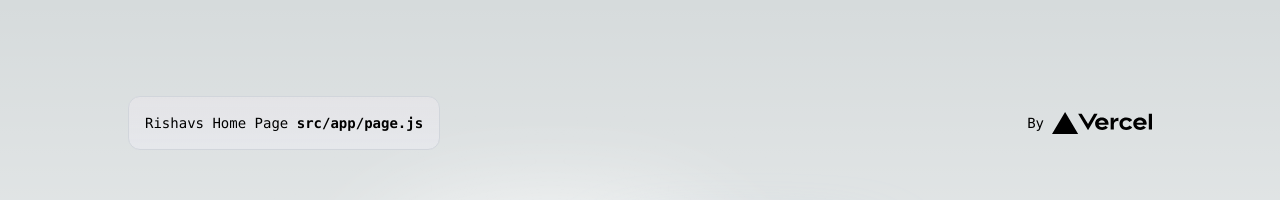
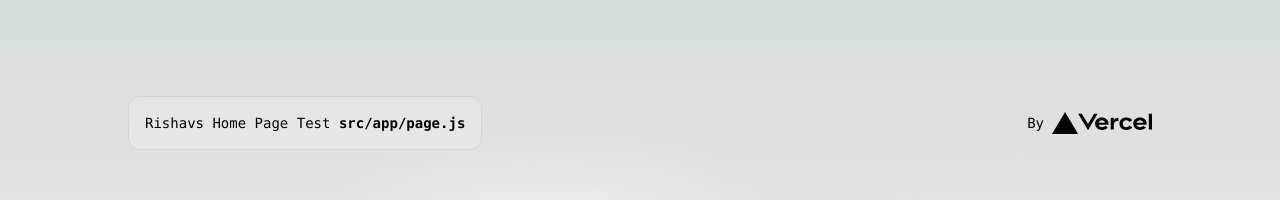
Before and after one commit to rishavjeet/portfolio, a Next.js app: page / in a window 1280 px wide. Shown: the top 200 px of the page. Built offline with nearby package versions, Linux system fonts and the light colour scheme.

Commit message:
test: test email

```diff
--- a/src/app/page.js
+++ b/src/app/page.js
@@ -5,7 +5,7 @@ export default function Home() {
     <main className="flex min-h-screen flex-col items-center justify-between p-24">
       <div className="z-10 max-w-5xl w-full items-center justify-between font-mono text-sm lg:flex">
         <p className="fixed left-0 top-0 flex w-full justify-center border-b border-gray-300 bg-gradient-to-b from-zinc-200 pb-6 pt-8 backdrop-blur-2xl dark:border-neutral-800 dark:bg-zinc-800/30 dark:from-inherit lg:static lg:w-auto  lg:rounded-xl lg:border lg:bg-gray-200 lg:p-4 lg:dark:bg-zinc-800/30">
-          Rishavs Home Page&nbsp;
+          Rishavs Home Page Test&nbsp;
           <code className="font-mono font-bold">src/app/page.js</code>
         </p>
         <div className="fixed bottom-0 left-0 flex h-48 w-full items-end justify-center bg-gradient-to-t from-white via-white dark:from-black dark:via-black lg:static lg:h-auto lg:w-auto lg:bg-none">
```
